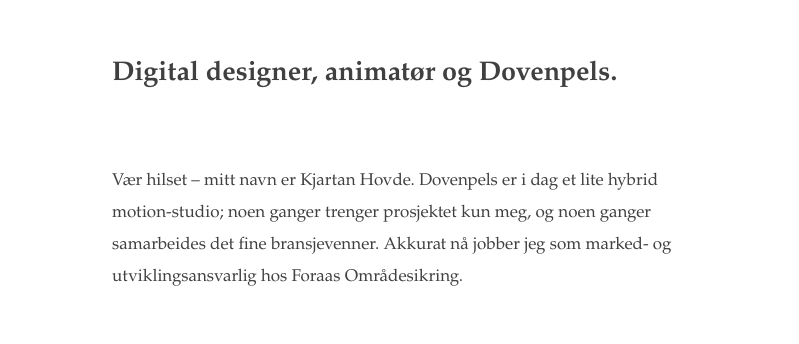
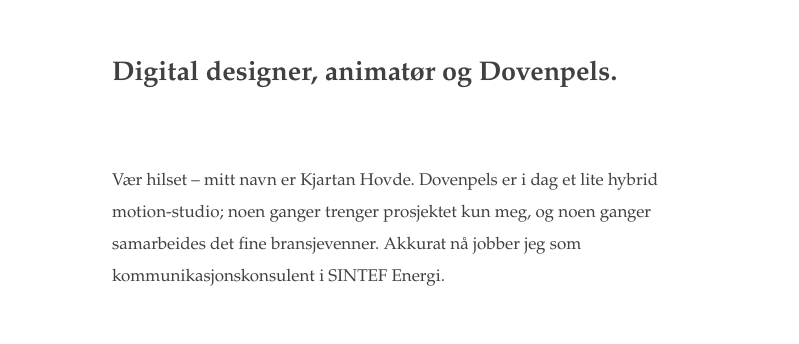
Before and after one commit to dovenpels/dovenpels.github.io, a plain HTML site: page index.html in a window 1280 px wide. Shown: the part 112-456 px from the top of the page, without its empty margins (240-1039 px from the left). Drawn offline with Linux system fonts and the light colour scheme.

Commit message:
Update index.html

```diff
--- a/index.html
+++ b/index.html
@@ -22,7 +22,7 @@
 
     <h1>Digital designer, animatør og Dovenpels.</h1>
 
-    <p>Vær hilset – mitt navn er Kjartan Hovde. Dovenpels er i dag et lite hybrid motion-studio; noen ganger trenger prosjektet kun meg, og noen ganger samarbeides det fine bransjevenner. Akkurat nå jobber jeg som marked- og utviklingsansvarlig hos Foraas Områdesikring.</p>
+    <p>Vær hilset – mitt navn er Kjartan Hovde. Dovenpels er i dag et lite hybrid motion-studio; noen ganger trenger prosjektet kun meg, og noen ganger samarbeides det fine bransjevenner. Akkurat nå jobber jeg som kommunikasjonskonsulent i SINTEF Energi.</p>
 
 
     <figure class="hd-1">
```
